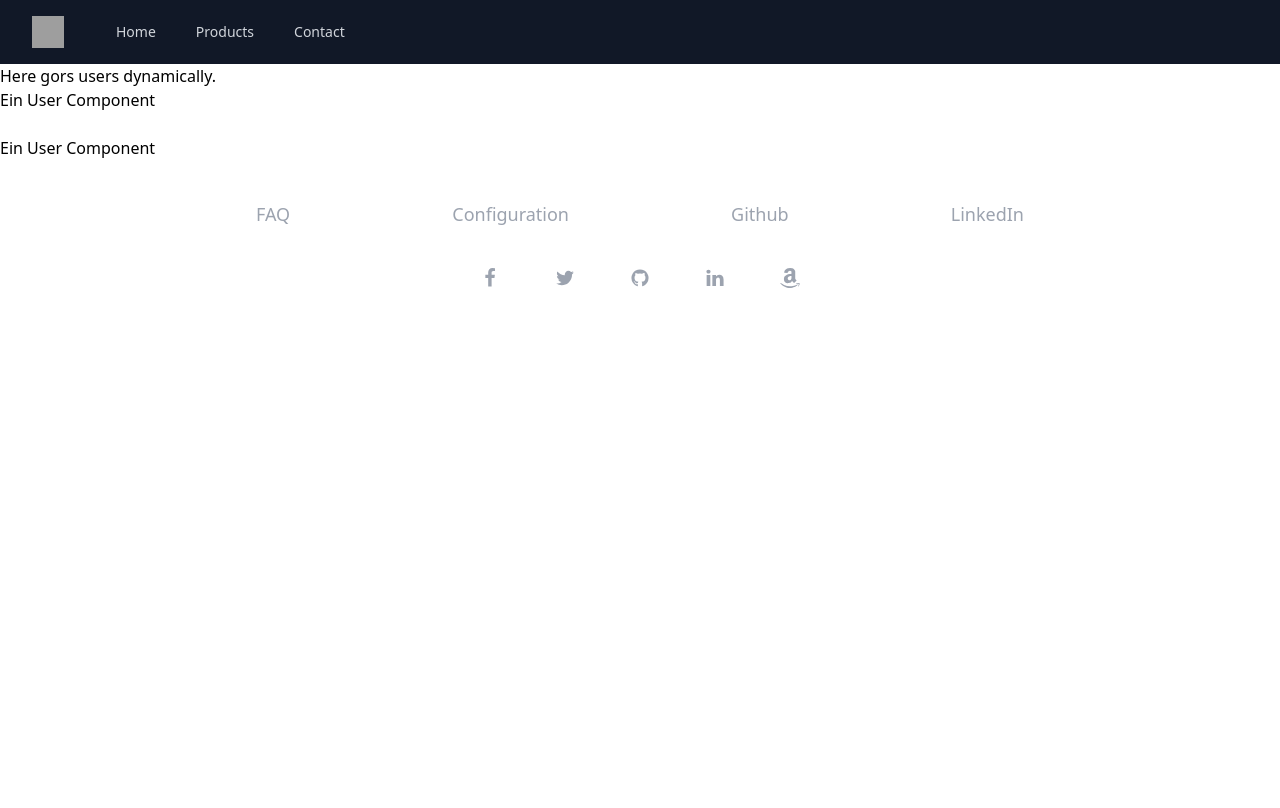
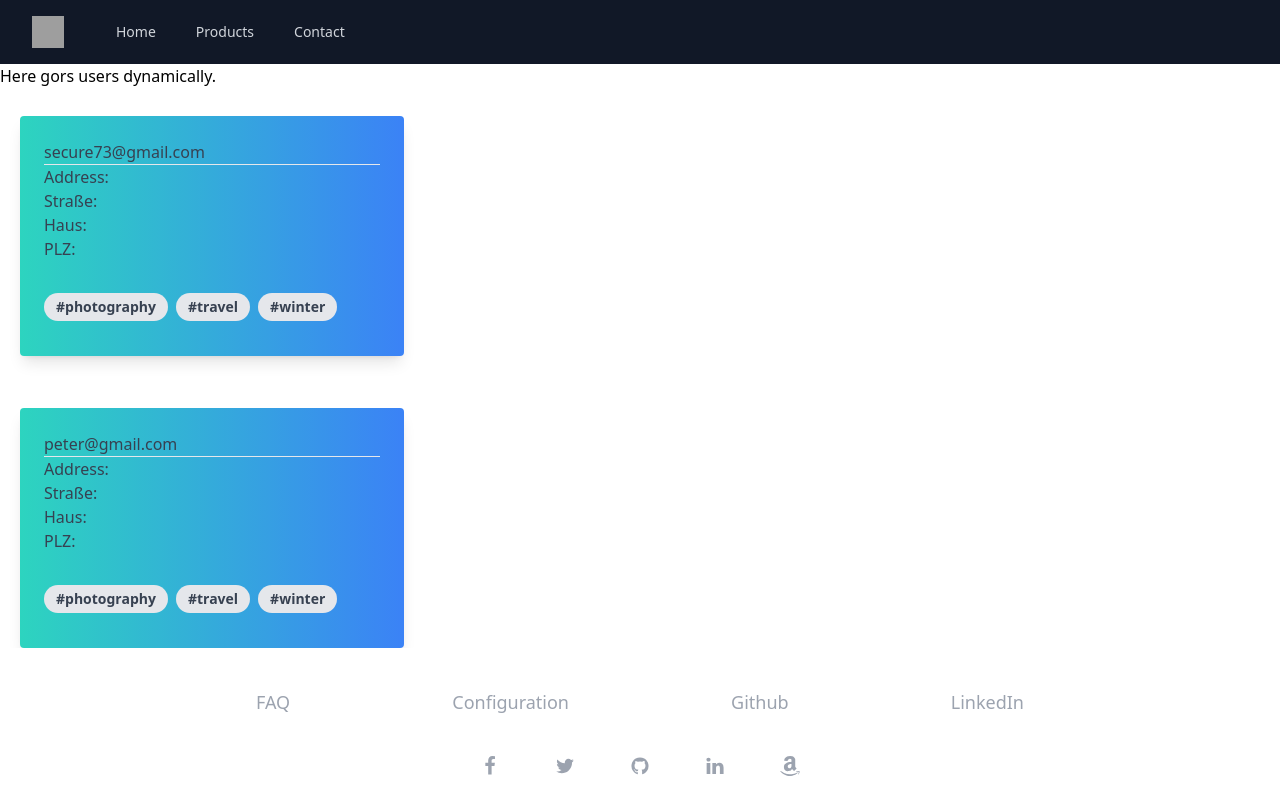
Before and after one commit to secure73/daareact, a React (Create React App) app: page /users in a window 1280 px wide. Built offline with nearby package versions, Linux system fonts and the light colour scheme; grey boxes are pictures that could not be loaded.

Commit message:
finish User component with design and based info

```diff
--- a/src/components/users/User.jsx
+++ b/src/components/users/User.jsx
@@ -1,7 +1,50 @@
+/**
+ * {
+ * "id": 1,
+    "name": "Leanne Graham",
+    "username": "Bret",
+    "email": "Sincere@april.biz",
+    "address": {
+      "street": "Kulas Light",
+      "suite": "Apt. 556",
+      "city": "Gwenborough",
+      "zipcode": "92998-3874",
+      "geo": {
+        "lat": "-37.3159",
+        "lng": "81.1496"
+      }
+ */
+
 import React from 'react'
 
-export default function User() {
+export default function User(props) {
   return (
-    <div>Ein User Component</div>
+  <div class="max-w-sm  mt-7 ml-5 rounded overflow-hidden shadow-lg  h-24 bg-gradient-to-r from-teal-400 to-blue-500 h-60">
+  <div class="px-6 py-4">
+    <div class="font-bold text-xl mb-2">{props.name}</div>
+    <p class="text-gray-700 text-base">
+      <ul>
+        <li>
+        {props.username}
+        </li>
+        <li>
+        {props.email}
+        </li>
+      </ul>
+      <hr/>
+      <h2>Address:</h2>
+        Straße: {props.street}
+        <br />
+        Haus: {props.suite}
+        <br />
+        PLZ: {props.zipcode}
+    </p>
+  </div>
+  <div class="px-6 pt-4 pb-2">
+    <span class="inline-block bg-gray-200 rounded-full px-3 py-1 text-sm font-semibold text-gray-700 mr-2 mb-2">#photography</span>
+    <span class="inline-block bg-gray-200 rounded-full px-3 py-1 text-sm font-semibold text-gray-700 mr-2 mb-2">#travel</span>
+    <span class="inline-block bg-gray-200 rounded-full px-3 py-1 text-sm font-semibold text-gray-700 mr-2 mb-2">#winter</span>
+  </div>
+</div>
   )
 }
--- a/src/pages/Users.jsx
+++ b/src/pages/Users.jsx
@@ -6,9 +6,9 @@ export default function Users() {
 
 
         <br />
-        <User/>
+        <User firstName="Ali" email="secure73@gmail.com"/>
         <br />
-        <User/>
+        <User firstName="Peter" email="peter@gmail.com"/>
     </div>
   )
 }
```
